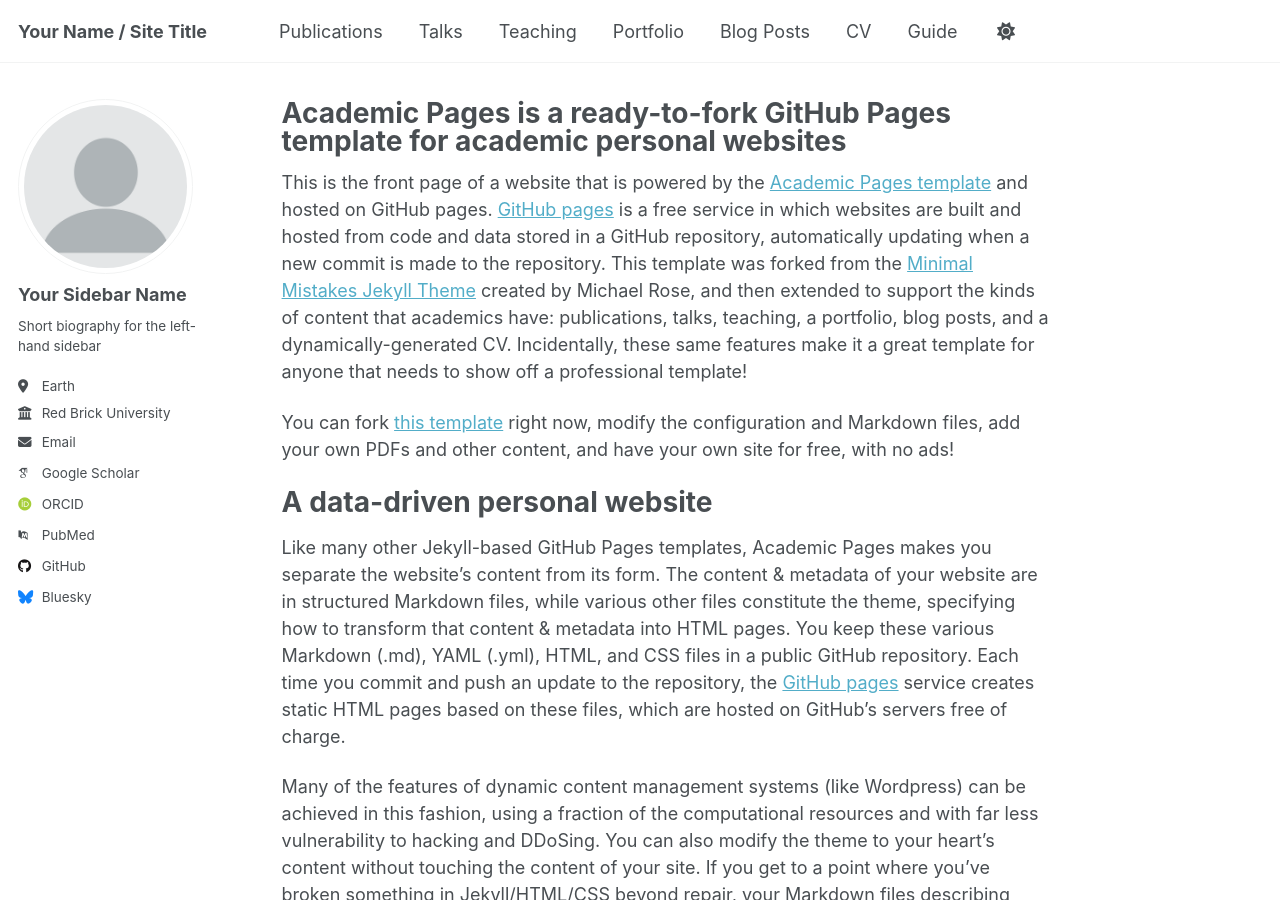
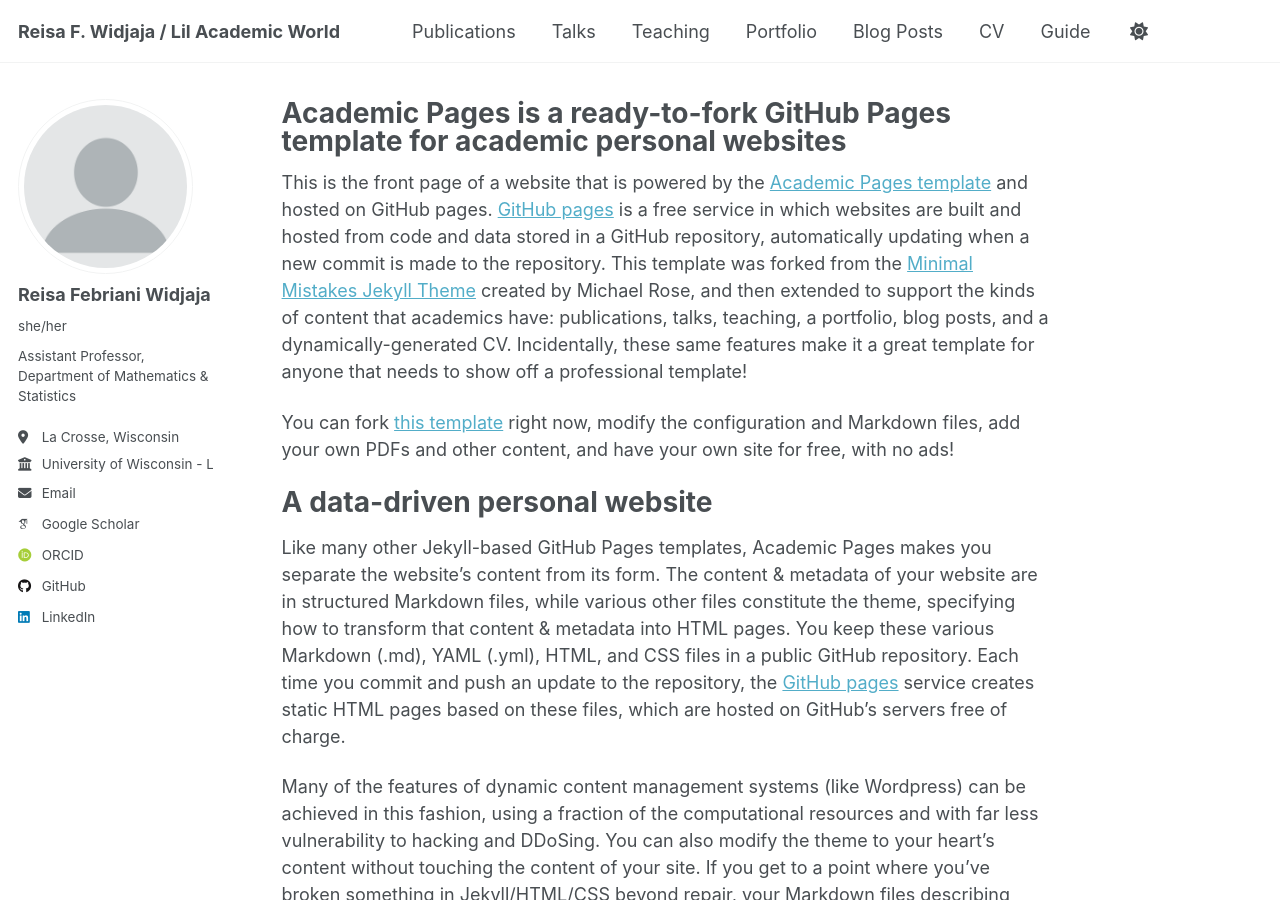
Before and after one commit to reisaw/reisaw.github.io, a Jekyll site: the page built from _pages/about.md, in a window 1280 px wide and 900 px high. Built offline with Jekyll 4.4.1, drawn with Linux system fonts in a browser that asks for light colours; some web fonts are replaced; a script that is not in the unit is left out.

Commit message:
Update _config.yml
Reisa edited the home page

```diff
--- a/_config.yml
+++ b/_config.yml
@@ -9,7 +9,7 @@
 # Basic Site Settings
 locale                   : "en-US"
 site_theme               : "default"
-title                    : "Your Name / Site Title"
+title                    : "Reisa F. Widjaja / Lil Academic World"
 title_separator          : "-"
 name                     : &name "Your Name"
 description              : &description "personal description"
@@ -23,22 +23,22 @@ repository               : "academicpages/academicpages.github.io"
 author:
   # Biographic information
   avatar           : "profile.png"
-  name             : "Your Sidebar Name"
-  pronouns         : # example: "she/her"
-  bio              : "Short biography for the left-hand sidebar"
-  location         : "Earth"
-  employer         : "Red Brick University"
+  name             : "Reisa Febriani Widjaja"
+  pronouns         : "she/her"
+  bio              : "Assistant Professor, Department of Mathematics & Statistics"
+  location         : "La Crosse, Wisconsin"
+  employer         : "University of Wisconsin - La Crosse"
   uri              : # URL
   email            : "none@example.org"
 
   # Academic websites
   academia         : # URL
   arxiv            : # URL - Update with the correct link to your profile
-  googlescholar    : "https://scholar.google.com/citations?user=PS_CX0AAAAAJ"
+  googlescholar    : "https://scholar.google.com/citations?user=5nv1zG0AAAAJ&hl=en"
   impactstory      : # URL
-  orcid            : "http://orcid.org/yourorcidurl"
+  orcid            : "https://orcid.org/0009-0002-0569-2176"
   semantic         : # URL
-  pubmed           : "https://www.ncbi.nlm.nih.gov/pubmed/?term=john+snow"
+  pubmed           : #"https://www.ncbi.nlm.nih.gov/pubmed/?term=john+snow"
   researchgate     : # URL
   scopus           : # URL
 
@@ -46,13 +46,13 @@ author:
   bitbucket        : # Username - Update with your username on the site
   codepen          : # Username
   dribbble         : # Username
-  github           : "academicpages"
+  github           : "reisaw"
   kaggle           : # Username
   stackoverflow    : # User number or user number and name (i.e., use "1" or "1/jeff-atwood")
 
   # Social media
   artstation       : # Username
-  bluesky          : "bsky.app" # Replace this with you Bluesky username
+  bluesky          : #"bsky.app" # Replace this with you Bluesky username
   facebook         : # Username
   flickr           : # Username
   foursquare       : # Username
@@ -61,7 +61,7 @@ author:
   keybase          : # Username
   instagram        : # Username
   lastfm           : # Username
-  linkedin         : # Username
+  linkedin         : "reisa-widjaja-85a372a7" # Username
   mastodon         : # URL
   medium           : # URL
   pinterest        : # Username
```
